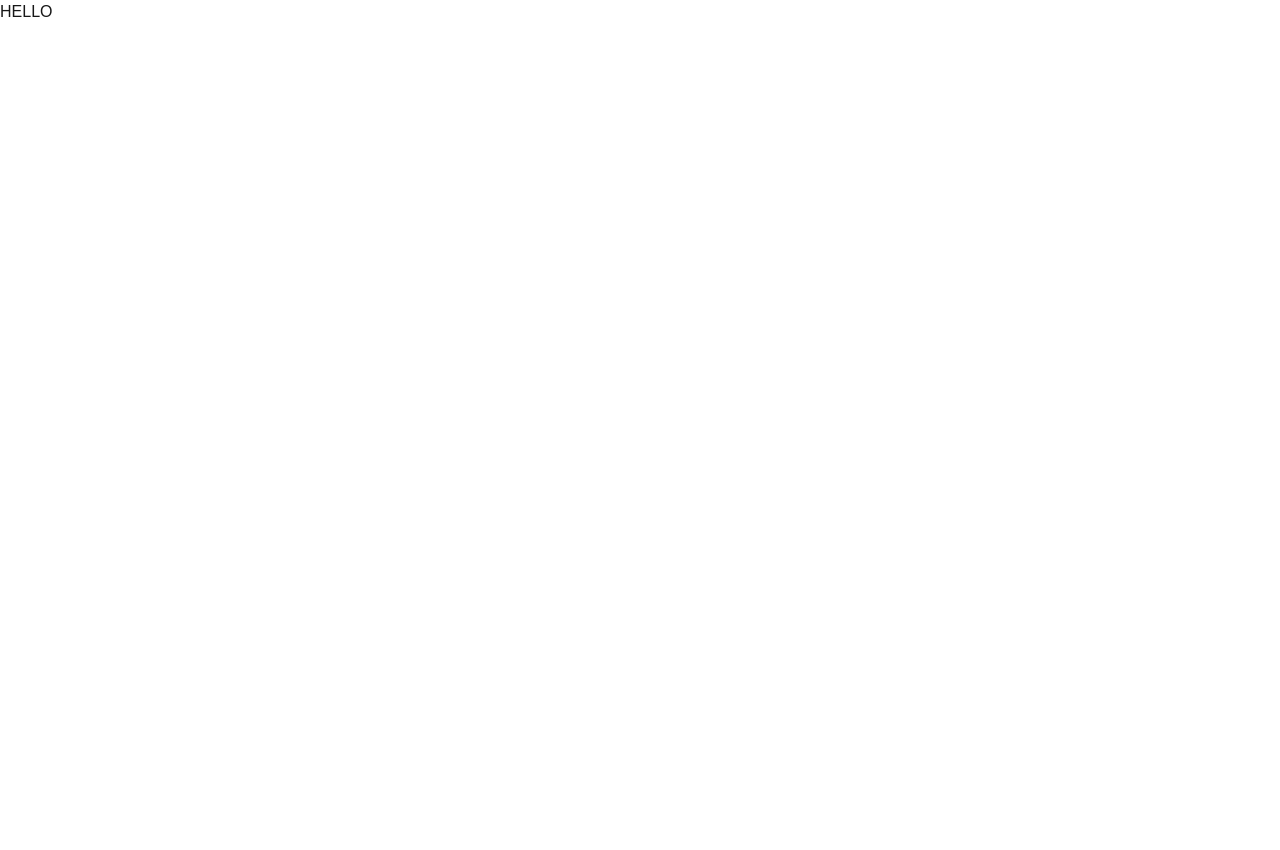
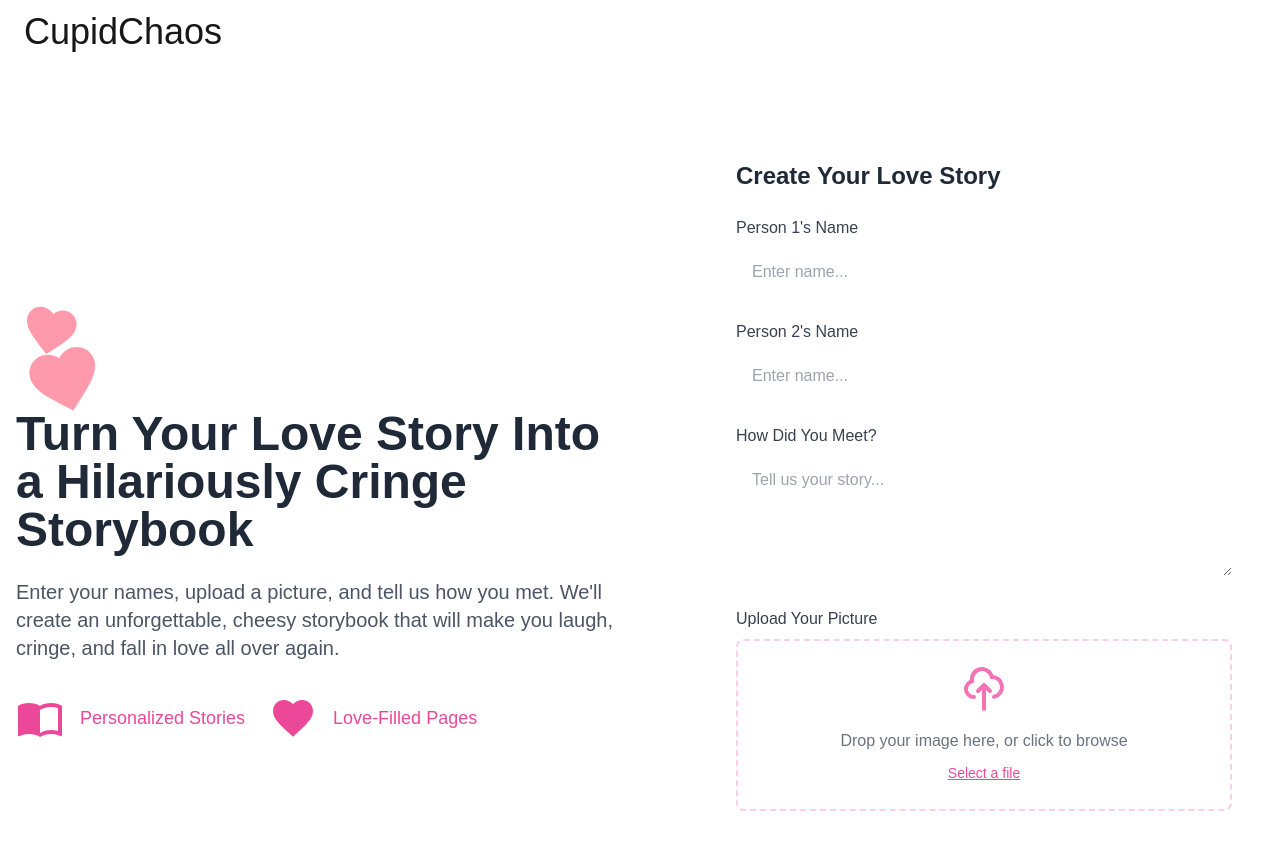
Before and after one commit to jamaljm/CupidChaos, a Next.js app in the folder frontend/: page / in a window 1280 px wide. Shown: the top 850 px of the page. Before the commit the page ends 800 px from the top, so only its background shows below. Built offline with nearby package versions, Linux system fonts and the light colour scheme.

Commit message:
landing page done

```diff
--- a/frontend/app/page.tsx
+++ b/frontend/app/page.tsx
@@ -1,8 +1,155 @@
-const Home=()=>
-{
-  return(
-    <div>HELLO</div>
-  );
+'use client'
+
+import React, { useState } from 'react'
+
+export default function Home() {
+  const [person1, setPerson1] = useState('')
+  const [person2, setPerson2] = useState('')
+  const [meetingStory, setMeetingStory] = useState('')
+  const [file, setFile] = useState<File | null>(null)
+
+  const handleFileChange = (e: React.ChangeEvent<HTMLInputElement>) => {
+    if (e.target.files && e.target.files.length > 0) {
+      setFile(e.target.files[0])
+    }
+  }
+
+  const handleSubmit = (e: React.FormEvent) => {
+    e.preventDefault()
+    console.log({ person1, person2, meetingStory, file })
+    // Add form submission logic here
+  }
+
+  return (
+    <main>
+      {/* Navbar */}
+      <nav className="navbar py-3 px-6">
+        <div className="container mx-auto">
+          <h1 className="title text-3xl md:text-4xl">CupidChaos</h1>
+        </div>
+      </nav>
+
+      {/* Hero Section */}
+      <section className="hero min-h-screen pt-16 pb-24 px-4">
+        <div className="container mx-auto flex flex-col lg:flex-row items-center">
+          {/* Left side content */}
+          <div className="lg:w-1/2 mb-10 lg:mb-0 relative">
+            {/* Heart decorations */}
+            <div className="heart-decoration" style={{ top: '-50px', left: '20px', transform: 'rotate(-15deg)' }}>
+              <svg width="80" height="80" viewBox="0 0 24 24" fill="#FF9AAD">
+                <path d="M12 21.35l-1.45-1.32C5.4 15.36 2 12.28 2 8.5 2 5.42 4.42 3 7.5 3c1.74 0 3.41.81 4.5 2.09C13.09 3.81 14.76 3 16.5 3 19.58 3 22 5.42 22 8.5c0 3.78-3.4 6.86-8.55 11.54L12 21.35z" />
+              </svg>
+            </div>
+            <div className="heart-decoration" style={{ bottom: '30px', right: '40px', transform: 'rotate(10deg)' }}>
+              <svg width="60" height="60" viewBox="0 0 24 24" fill="#FF9AAD">
+                <path d="M12 21.35l-1.45-1.32C5.4 15.36 2 12.28 2 8.5 2 5.42 4.42 3 7.5 3c1.74 0 3.41.81 4.5 2.09C13.09 3.81 14.76 3 16.5 3 19.58 3 22 5.42 22 8.5c0 3.78-3.4 6.86-8.55 11.54L12 21.35z" />
+              </svg>
+            </div>
+
+            <h2 className="text-4xl md:text-5xl font-bold mb-6 text-gray-800">
+              Turn Your Love Story Into a <span className="title">Hilariously Cringe</span> Storybook
+            </h2>
+            <p className="text-xl text-gray-600 mb-8">
+              Enter your names, upload a picture, and tell us how you met.
+              We'll create an unforgettable, cheesy storybook that will make
+              you laugh, cringe, and fall in love all over again.
+            </p>
+
+            <div className="flex flex-col sm:flex-row items-start sm:items-center space-y-4 sm:space-y-0 sm:space-x-6 mb-10">
+              <div className="flex items-center text-pink-500">
+                <svg className="w-12 h-12 mr-4" viewBox="0 0 24 24" fill="currentColor">
+                  <path d="M21 5c-1.11-.35-2.33-.5-3.5-.5-1.95 0-4.05.4-5.5 1.5-1.45-1.1-3.55-1.5-5.5-1.5S2.45 4.9 1 6v14.65c0 .25.25.5.5.5.1 0 .15-.05.25-.05C3.1 20.45 5.05 20 6.5 20c1.95 0 4.05.4 5.5 1.5 1.35-.85 3.8-1.5 5.5-1.5 1.65 0 3.35.3 4.75 1.05.1.05.15.05.25.05.25 0 .5-.25.5-.5V6c-.6-.45-1.25-.75-2-1zm0 13.5c-1.1-.35-2.3-.5-3.5-.5-1.7 0-4.15.65-5.5 1.5V8c1.35-.85 3.8-1.5 5.5-1.5 1.2 0 2.4.15 3.5.5v11.5z"/>
+                </svg>
+                <span className="text-lg">Personalized Stories</span>
+              </div>
+              <div className="flex items-center text-pink-500">
+                <svg className="w-12 h-12 mr-4" viewBox="0 0 24 24" fill="currentColor">
+                  <path d="M12 21.35l-1.45-1.32C5.4 15.36 2 12.28 2 8.5 2 5.42 4.42 3 7.5 3c1.74 0 3.41.81 4.5 2.09C13.09 3.81 14.76 3 16.5 3 19.58 3 22 5.42 22 8.5c0 3.78-3.4 6.86-8.55 11.54L12 21.35z"/>
+                </svg>
+                <span className="text-lg">Love-Filled Pages</span>
+              </div>
+            </div>
+          </div>
+
+          {/* Right side form */}
+          <div className="lg:w-1/2 lg:pl-16">
+            <div className="form-container p-8">
+              <h3 className="text-2xl font-bold text-gray-800 mb-6">Create Your Love Story</h3>
+
+              <form onSubmit={handleSubmit}>
+                <div className="mb-6">
+                  <label className="block text-gray-700 mb-2">Person 1's Name</label>
+                  <input
+                    type="text"
+                    value={person1}
+                    onChange={(e) => setPerson1(e.target.value)}
+                    className="input-field w-full px-4 py-3 rounded-lg outline-none"
+                    placeholder="Enter name..."
+                    required
+                  />
+                </div>
+
+                <div className="mb-6">
+                  <label className="block text-gray-700 mb-2">Person 2's Name</label>
+                  <input
+                    type="text"
+                    value={person2}
+                    onChange={(e) => setPerson2(e.target.value)}
+                    className="input-field w-full px-4 py-3 rounded-lg outline-none"
+                    placeholder="Enter name..."
+                    required
+                  />
+                </div>
+
+                <div className="mb-6">
+                  <label className="block text-gray-700 mb-2">How Did You Meet?</label>
+                  <textarea
+                    value={meetingStory}
+                    onChange={(e) => setMeetingStory(e.target.value)}
+                    className="input-field w-full px-4 py-3 rounded-lg outline-none"
+                    rows={4}
+                    placeholder="Tell us your story..."
+                    required
+                  />
+                </div>
+
+                <div className="mb-8">
+                  <label className="block text-gray-700 mb-2">Upload Your Picture</label>
+                  <div className="border-2 border-dashed border-pink-200 rounded-lg p-6 text-center">
+                    <svg className="mx-auto h-12 w-12 text-pink-400 mb-4" fill="none" viewBox="0 0 24 24" stroke="currentColor">
+                      <path strokeLinecap="round" strokeLinejoin="round" strokeWidth={2} d="M7 16a4 4 0 01-.88-7.903A5 5 0 1115.9 6L16 6a5 5 0 011 9.9M15 13l-3-3m0 0l-3 3m3-3v12" />
+                    </svg>
+                    <p className="text-gray-500 mb-2">Drop your image here, or click to browse</p>
+                    <input
+                      type="file"
+                      className="hidden"
+                      id="file-upload"
+                      onChange={handleFileChange}
+                      accept="image/*"
+                    />
+                    <label
+                      htmlFor="file-upload"
+                      className="cursor-pointer text-pink-500 hover:text-pink-600 underline text-sm"
+                    >
+                      Select a file
+                    </label>
+                    {file && (
+                      <p className="mt-2 text-sm text-gray-600">Selected: {file.name}</p>
+                    )}
+                  </div>
+                </div>
+
+                <button
+                  type="submit"
+                  className="btn-submit w-full text-white font-bold py-3 px-4 rounded-xl"
+                >
+                  Generate Our Cringe Love Story!
+                </button>
+              </form>
+            </div>
+          </div>
+        </div>
+      </section>
+    </main>
+  )
 }
-
-export default Home;
```
